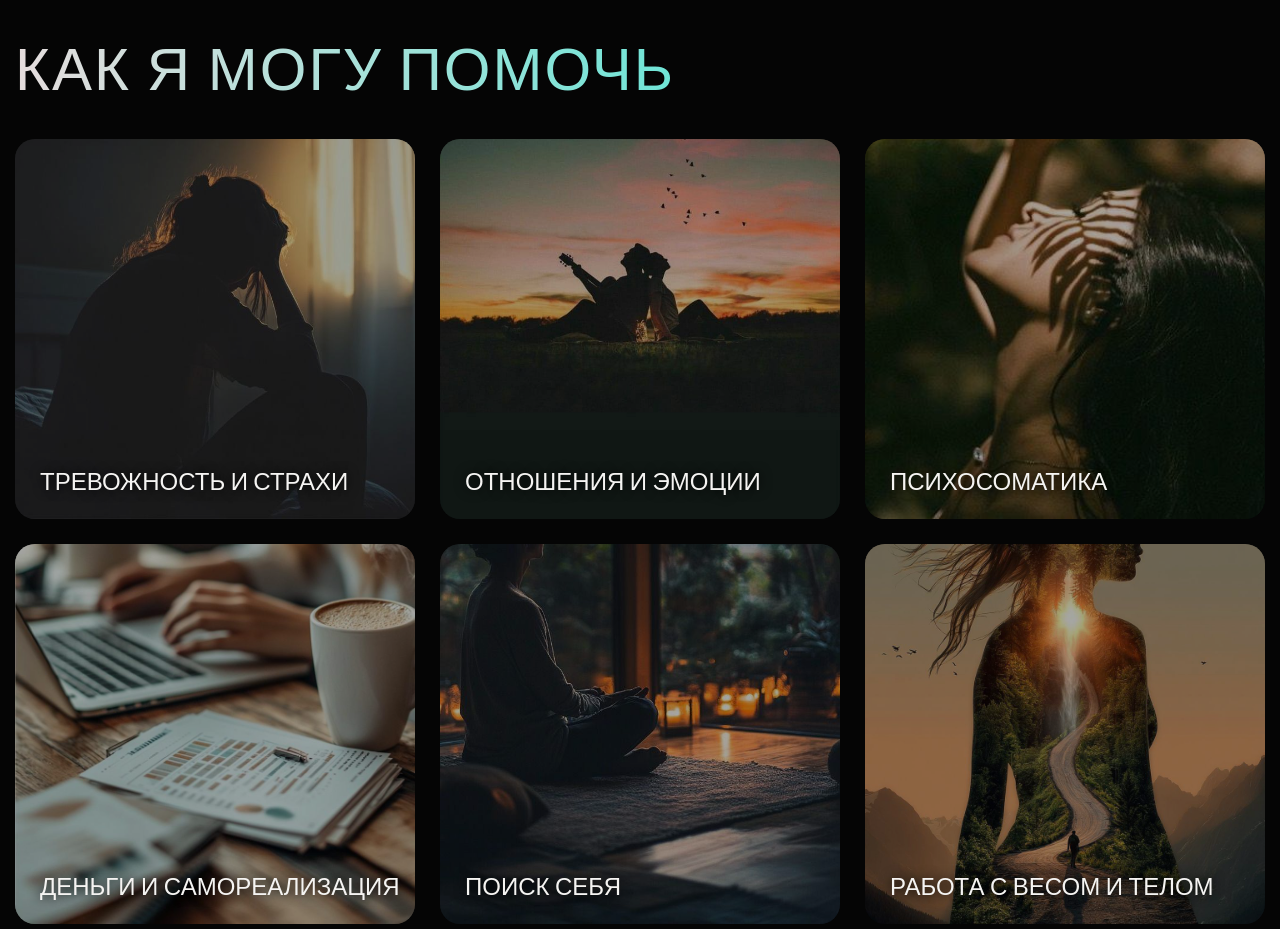
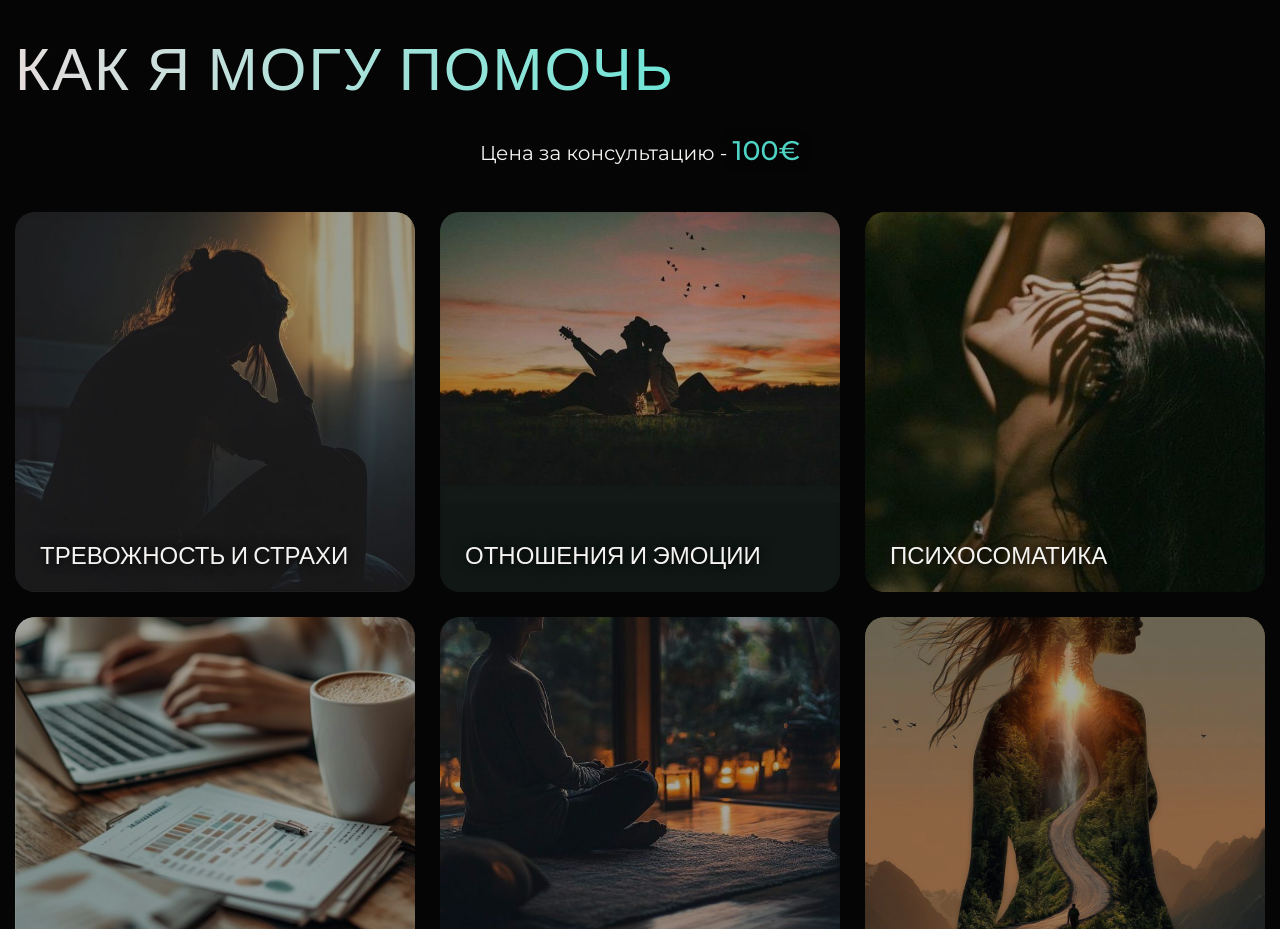
Before and after one commit to KasatkinaKateryna/psychosomatologist, a plain HTML site: page index.html in a window 1280 px wide. Shown: the part 1560-2489 px from the top of the page. Drawn offline with nearby package versions, Linux system fonts and the light colour scheme.

Commit message:
Add files via upload

```diff
--- a/index.html
+++ b/index.html
@@ -159,6 +159,7 @@
     <section id="services" class="services">
       <div class="container">
         <h2 class="section-title white">Как я могу помочь</h2>
+        <p class="subtitle">Цена за консультацию - <span>100€</span></p>
 
         <div class="services-grid">
           <!-- 1 -->
--- a/styles.css
+++ b/styles.css
@@ -407,6 +407,19 @@ body::after {
   -webkit-text-fill-color: transparent;
   -webkit-background-clip: text;
   font-weight: 400;
+}
+
+.subtitle {
+  text-align: center;
+  font-size: 20px;
+}
+
+.subtitle span {
+  font-size: 27px;
+  font-weight: 500;
+  text-transform: uppercase;
+  color: var(--turquoise);
+  text-shadow: 0px 0px 12px #000;
 }
 
 .section-title.white {
```
Also changed, not shown: index-ua.html (+1 -0 lines).
